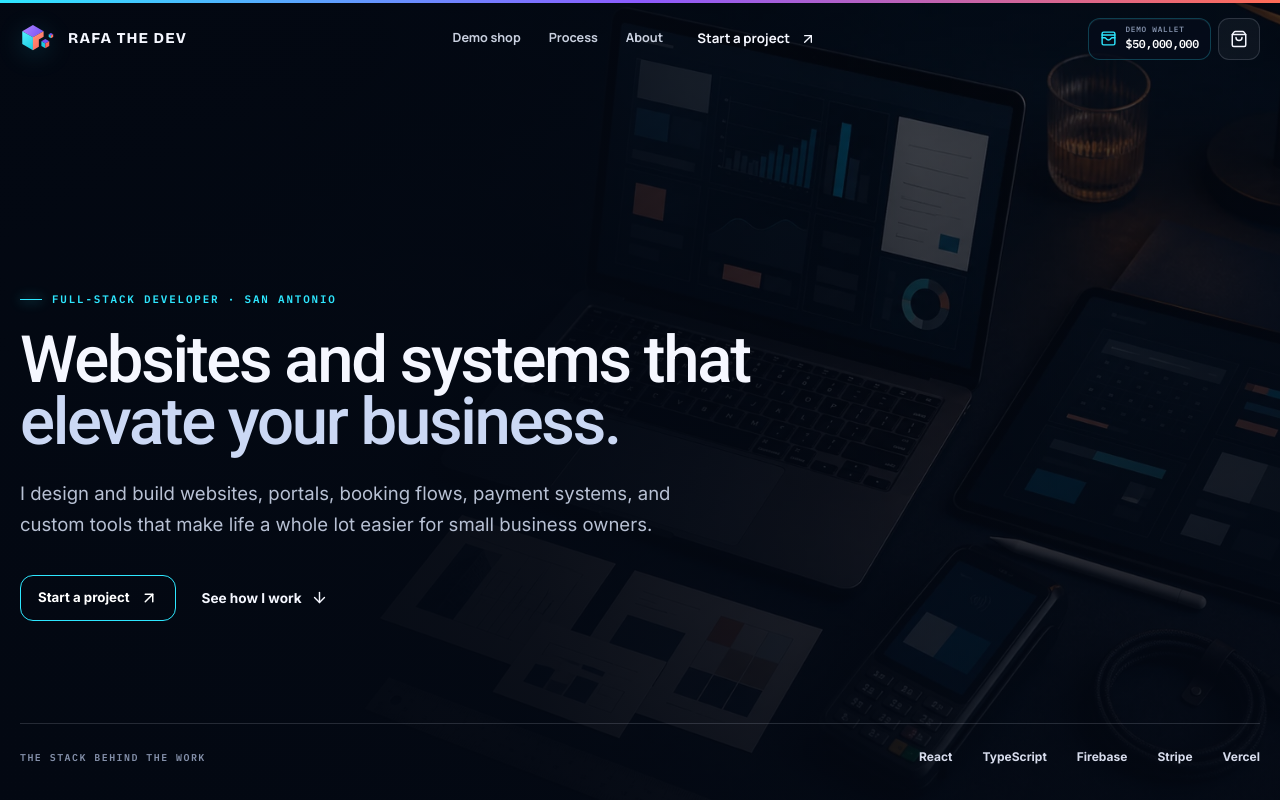
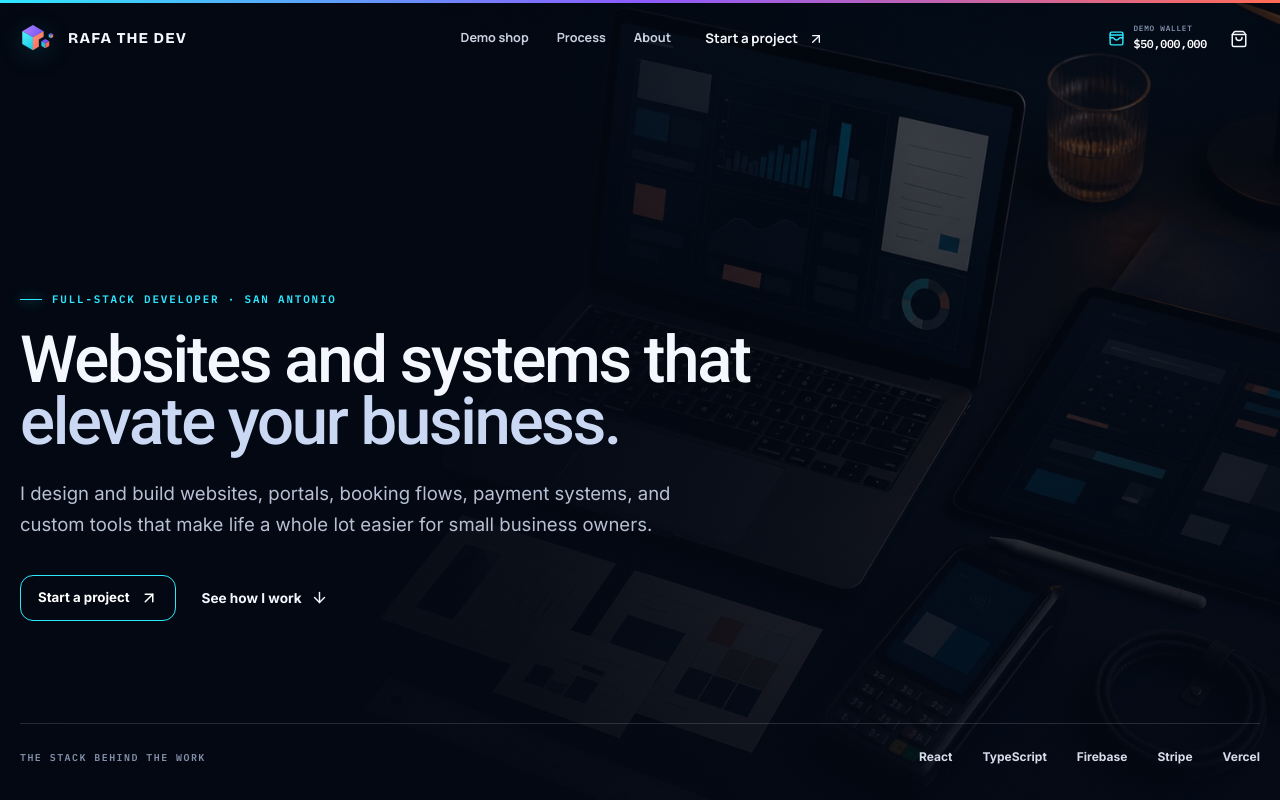
Before and after one commit to webdevRafa/rafa-the-dev, a React (Vite) app: page / in a window 1280 px wide. Shown: the top 800 px of the page. Built offline with nearby package versions, Linux system fonts and the light colour scheme.

Commit message:
Polish demo shop feedback

```diff
--- a/src/CartDrawer.tsx
+++ b/src/CartDrawer.tsx
@@ -15,6 +15,7 @@ function CartDrawer() {
     cartCount,
     cartTotal,
     order,
+    celebrationReference,
     setCartOpen,
     setQuantity,
     removeFromCart,
@@ -70,7 +71,7 @@ function CartDrawer() {
             >
               <header className="cart-drawer__header">
                 <div>
-                  <p>THE $50M DEMO SHOP</p>
+                  <p>RAFA’S SHOP</p>
                   <h2 id="cart-title">Your cart <span>{cartCount}</span></h2>
                 </div>
                 <button
@@ -171,12 +172,15 @@ function CartDrawer() {
         )}
       </AnimatePresence>
 
+      {celebrationReference && (
+        <ConfettiCelebration key={celebrationReference} />
+      )}
+
       <AnimatePresence>
         {order && (
-          <motion.div key={order.reference}>
-            <ConfettiCelebration />
           <motion.div
             className="demo-order-toast"
+            key={order.reference}
             role="status"
             initial={reduceMotion ? false : { opacity: 0, y: 20, scale: 0.96 }}
             animate={{ opacity: 1, y: 0, scale: 1 }}
@@ -189,7 +193,6 @@ function CartDrawer() {
             </div>
             <button type="button" aria-label="Dismiss order confirmation" onClick={dismissOrder}><X size={17} /></button>
           </motion.div>
-          </motion.div>
         )}
       </AnimatePresence>
     </>
--- a/src/LuxuryStore.css
+++ b/src/LuxuryStore.css
@@ -316,13 +316,10 @@
   grid-template-columns: auto 1fr;
   gap: 2px 9px;
   min-height: 42px;
-  padding: 7px 11px;
+  padding: 7px 4px;
   color: white;
-  border: 1px solid rgba(46, 231, 255, 0.24);
-  border-radius: 12px;
-  background: rgba(6, 12, 27, 0.68);
-  box-shadow: inset 0 1px 0 rgba(255, 255, 255, 0.05);
-  backdrop-filter: blur(16px);
+  border: 0;
+  background: transparent;
 }
 .header-wallet > svg { grid-row: 1 / 3; align-self: center; color: var(--rt-cyan); }
 .header-wallet > span { color: #8290aa; font: 550 0.48rem/1 var(--rt-font-mono); letter-spacing: 0.1em; text-transform: uppercase; }
@@ -335,11 +332,12 @@
   height: 42px;
   padding: 0;
   color: var(--rt-paper);
-  border: 1px solid var(--rt-line);
-  border-radius: 11px;
-  background: rgba(255, 255, 255, 0.045);
+  border: 0;
+  background: transparent;
   cursor: pointer;
+  transition: color 180ms ease, transform 180ms ease;
 }
+.header-cart:hover { color: var(--rt-cyan); transform: translateY(-1px); }
 .header-cart span {
   position: absolute;
   display: grid;
--- a/src/LuxuryStoreContext.tsx
+++ b/src/LuxuryStoreContext.tsx
@@ -1,4 +1,4 @@
-import { useMemo, useState } from 'react'
+import { useEffect, useMemo, useState } from 'react'
 import type { ReactNode } from 'react'
 import {
   LUXURY_DEMO_BALANCE,
@@ -6,12 +6,38 @@ import {
 } from './luxuryCatalog.ts'
 import { LuxuryStoreContext, type DemoOrder, type LuxuryStoreValue } from './LuxuryStoreState.ts'
 
+const ORDER_TOAST_DURATION = 4_200
+const CONFETTI_DURATION = 5_200
+
 export function LuxuryStoreProvider({ children }: { children: ReactNode }) {
   const [balance, setBalance] = useState(LUXURY_DEMO_BALANCE)
   const [walletUnlocked, setWalletUnlocked] = useState(false)
   const [cartOpen, setCartOpen] = useState(false)
   const [cart, setCart] = useState<Record<string, number>>({})
   const [order, setOrder] = useState<DemoOrder | null>(null)
+  const [celebrationReference, setCelebrationReference] = useState<string | null>(null)
+
+  useEffect(() => {
+    if (!order) return
+
+    const reference = order.reference
+    const timeout = window.setTimeout(() => {
+      setOrder((current) => current?.reference === reference ? null : current)
+    }, ORDER_TOAST_DURATION)
+
+    return () => window.clearTimeout(timeout)
+  }, [order])
+
+  useEffect(() => {
+    if (!celebrationReference) return
+
+    const reference = celebrationReference
+    const timeout = window.setTimeout(() => {
+      setCelebrationReference((current) => current === reference ? null : current)
+    }, CONFETTI_DURATION)
+
+    return () => window.clearTimeout(timeout)
+  }, [celebrationReference])
 
   const cartLines = useMemo(
     () => luxuryProducts
@@ -49,14 +75,17 @@ export function LuxuryStoreProvider({ children }: { children: ReactNode }) {
 
   const placeOrder = () => {
     if (cartCount === 0 || cartTotal > balance) return
+    const reference = `DEMO-${Date.now().toString(36).slice(-6).toUpperCase()}`
+
     setBalance((current) => current - cartTotal)
     setCart({})
     setCartOpen(false)
     setOrder({
-      reference: `DEMO-${Date.now().toString(36).slice(-6).toUpperCase()}`,
+      reference,
       total: cartTotal,
       itemCount: cartCount,
     })
+    setCelebrationReference(reference)
   }
 
   const resetDemo = () => {
@@ -64,6 +93,7 @@ export function LuxuryStoreProvider({ children }: { children: ReactNode }) {
     setWalletUnlocked(true)
     setCart({})
     setOrder(null)
+    setCelebrationReference(null)
   }
 
   const value: LuxuryStoreValue = {
@@ -74,6 +104,7 @@ export function LuxuryStoreProvider({ children }: { children: ReactNode }) {
     cartCount,
     cartTotal,
     order,
+    celebrationReference,
     unlockWallet: () => setWalletUnlocked(true),
     setCartOpen,
     addToCart,
--- a/src/LuxuryStoreState.ts
+++ b/src/LuxuryStoreState.ts
@@ -20,6 +20,7 @@ export type LuxuryStoreValue = {
   cartCount: number
   cartTotal: number
   order: DemoOrder | null
+  celebrationReference: string | null
   unlockWallet: () => void
   setCartOpen: (open: boolean) => void
   addToCart: (productId: string) => void
```
Lines whose indentation alone changed are shown as unchanged.
